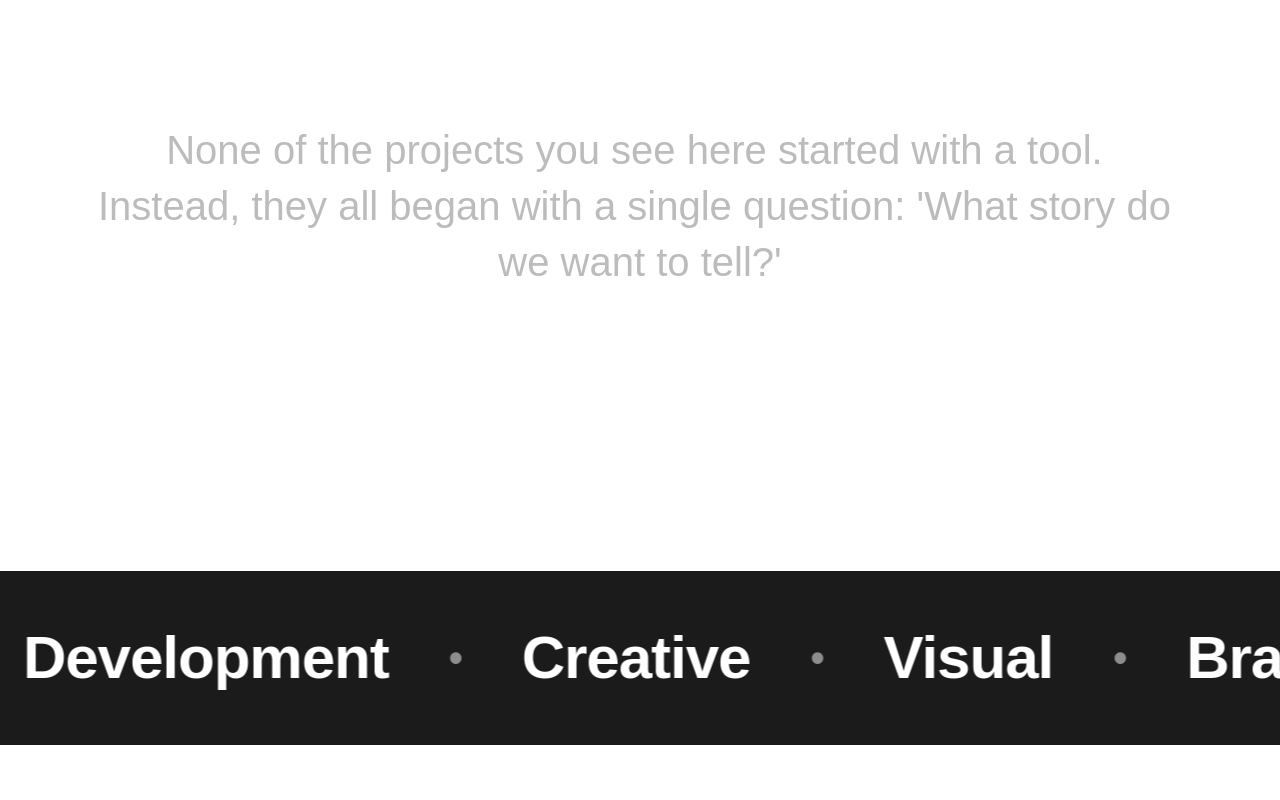
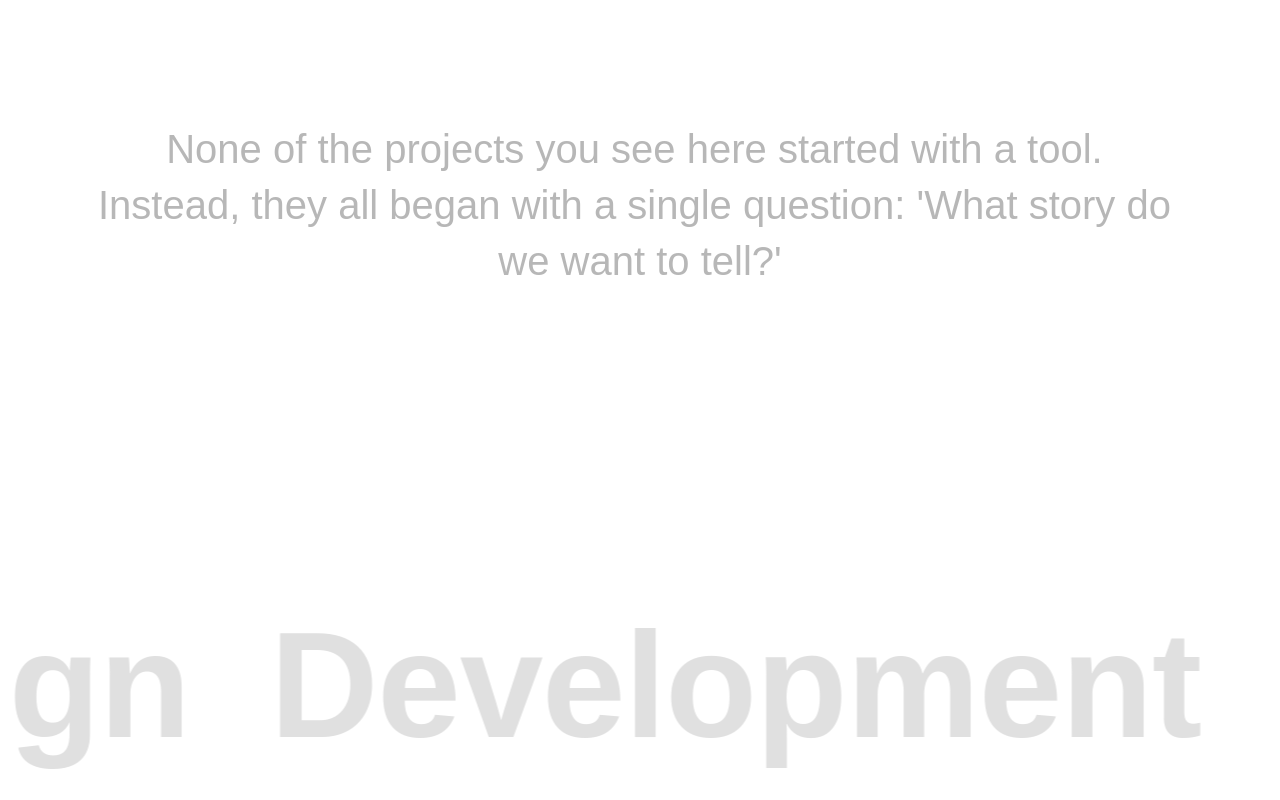
Before and after one commit to cendysaputra/web-showcase, a React (Vite) app: page / in a window 1280 px wide. Shown: the part 1843-2643 px from the top of the page. Before the commit the page ends 2588 px from the top, so only its background shows below. Built offline with nearby package versions, Linux system fonts and the light colour scheme; a web font is replaced by a local one.

Commit message:
Styling Slider text

```diff
--- a/src/components/RunningText.css
+++ b/src/components/RunningText.css
@@ -2,10 +2,10 @@
   position: relative;
   width: 100%;
   overflow: hidden;
-  background-color: #1b1b1b;
-  border-top: 2px solid #1b1b1b;
-  border-bottom: 2px solid #1b1b1b;
-  padding: 40px 0;
+  background-color: transparent;
+  border-top: 2px solid transparent;
+  border-bottom: 2px solid transparent;
+  padding: 0;
   z-index: 100;
 }
 
@@ -18,61 +18,42 @@
 .marquee-content {
   display: flex;
   align-items: center;
-  padding-right: 100px;
+  padding-right: 0;
 }
 
 .marquee-item {
   font-family: 'Mona Sans', sans-serif;
-  font-size: 60px;
+  font-size: 150px;
   font-weight: 600;
-  color: #fff;
+  color: #e0e0e0;
   display: inline-flex;
   align-items: center;
   letter-spacing: -1px;
+  margin-right: 80px;
 }
 
 .separator {
-  margin: 0 60px;
-  font-size: 40px;
-  opacity: 0.5;
+  display: none;
 }
 
 /* Responsive styles */
 @media (max-width: 1199px) {
   .marquee-item {
-    font-size: 50px;
-  }
-  .separator {
-    margin: 0 50px;
-    font-size: 35px;
-  }
-  .running-text-wrapper {
-    padding: 35px 0;
+    font-size: 110px;
+    margin-right: 70px;
   }
 }
 
 @media (max-width: 767px) {
   .marquee-item {
-    font-size: 40px;
-  }
-  .separator {
-    margin: 0 40px;
-    font-size: 30px;
-  }
-  .running-text-wrapper {
-    padding: 30px 0;
+    font-size: 85px;
+    margin-right: 60px;
   }
 }
 
 @media (max-width: 480px) {
   .marquee-item {
-    font-size: 32px;
-  }
-  .separator {
-    margin: 0 30px;
-    font-size: 24px;
-  }
-  .running-text-wrapper {
-    padding: 25px 0;
+    font-size: 65px;
+    margin-right: 50px;
   }
 }
```
